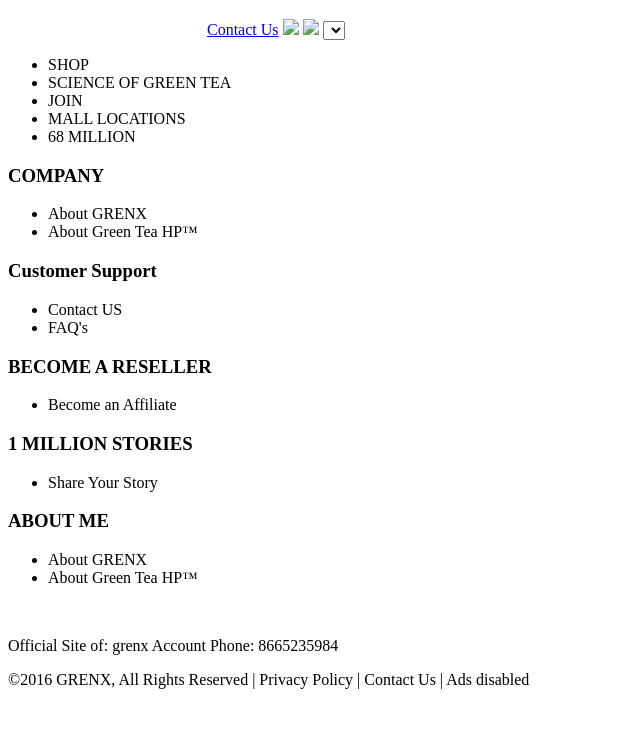
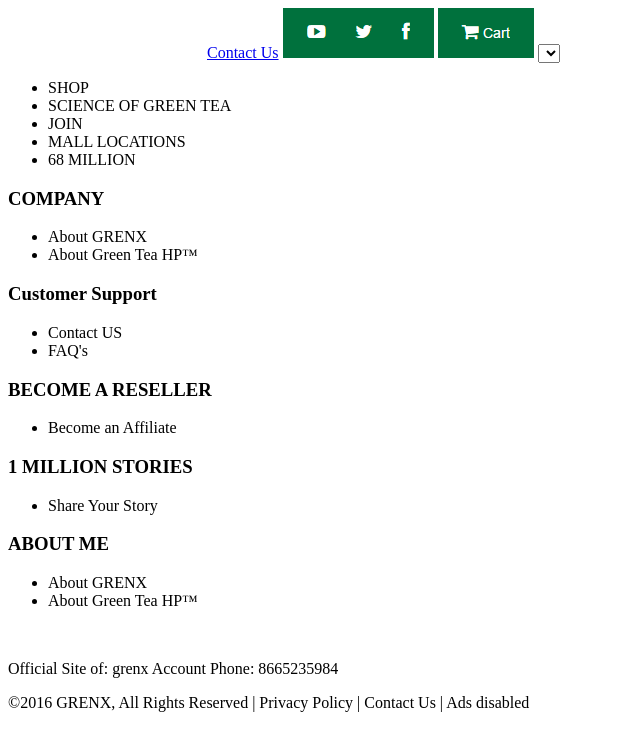
Before and after one commit to bolenton/greentea, a plain HTML site: page index.html in a window 1280 px wide. Shown: the whole page, without its empty margins (0-640 px from the left). Drawn offline with Linux system fonts and the light colour scheme.

Commit message:
images fixes

```diff
--- a/index.html
+++ b/index.html
@@ -15,8 +15,8 @@
             <img src="assets/images/logo.png" />
 
             <a href="#">Contact Us</a>
-            <img src="assest/images/social.png" /></li>
-            <img src="assest/images/cart.png" /></li>
+            <img src="assets/images/social.png" /></li>
+            <img src="assets/images/cart.png" /></li>
             <select>My Account</select>
 
         </div>
```
